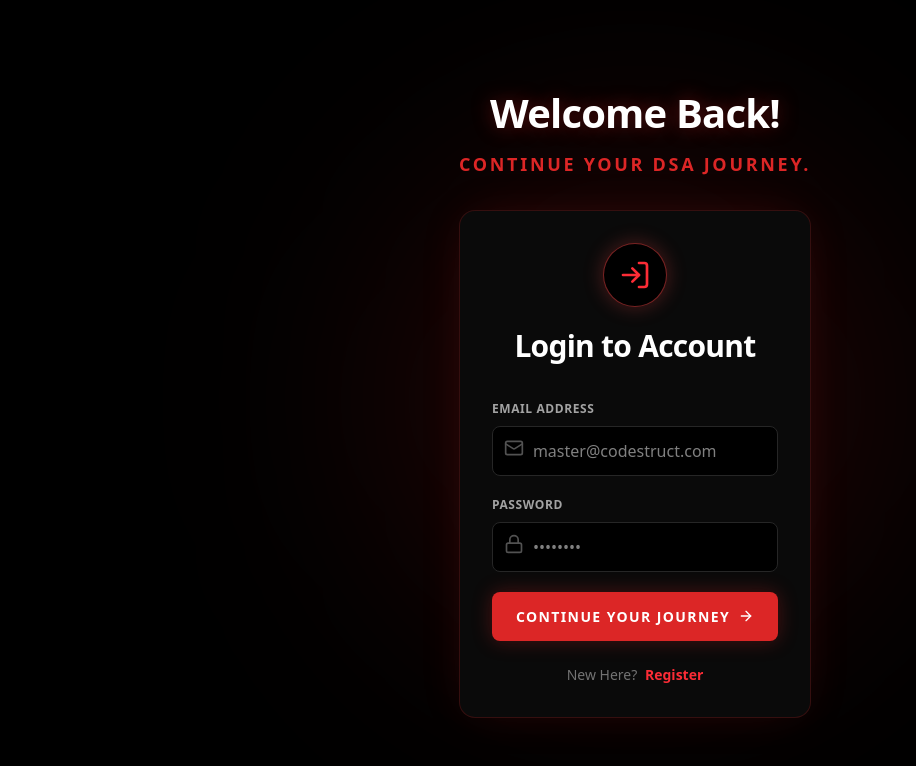
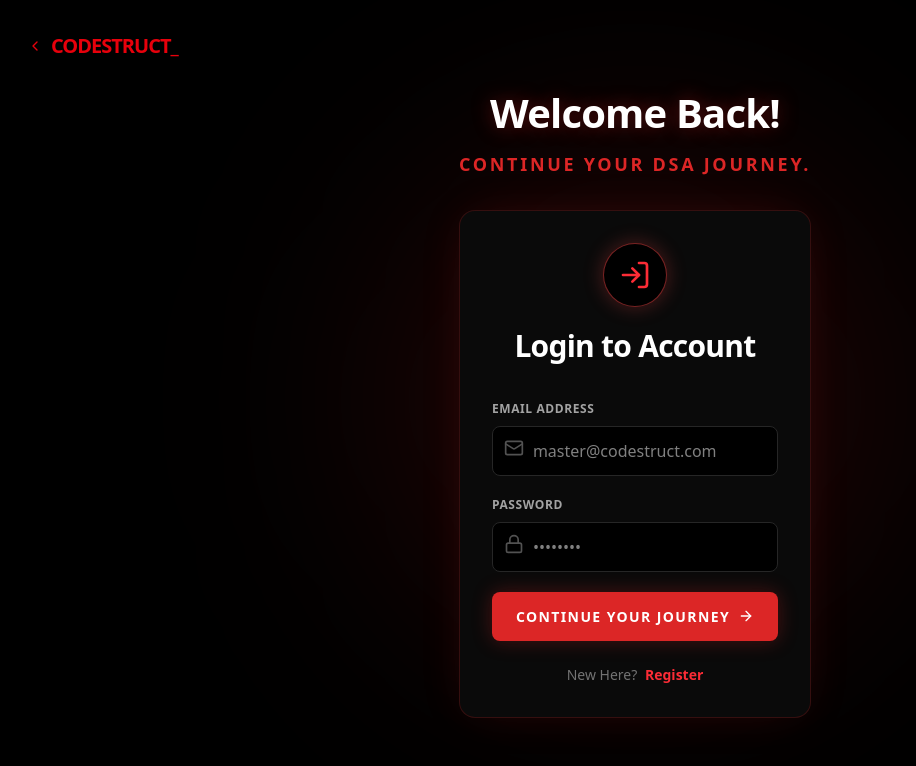
Before and after one commit to CodeStruct-DTI/codestruct, a Next.js app: page /login in a window 1280 px wide. Shown: the top 766 px of the page, without its empty margins (5-921 px from the left). Built offline with nearby package versions, Linux system fonts and the light colour scheme.

Commit message:
Added home page navigation to register&login pages

```diff
--- a/app/login/page.tsx
+++ b/app/login/page.tsx
@@ -1,18 +1,35 @@
 "use client";
 
-import styles from "../register/register.module.css"; // Reusing your sexy styles!
-import { LogIn, Mail, Lock, ArrowRight } from "lucide-react";
+import styles from "../register/register.module.css";
+import { LogIn, Mail, Lock, ArrowRight, ChevronLeft } from "lucide-react";
 import { motion } from "framer-motion";
+import Link from "next/link"; // For instant navigation
 
 export default function LoginPage() {
   return (
     <div className={styles.container}>
+      {/* Animated Glow Backdrop */}
       <motion.div
         initial={{ opacity: 0, scale: 0.8 }}
         animate={{ opacity: 1, scale: 1 }}
         transition={{ duration: 1.5 }}
         className={styles.glowBackdrop}
       />
+
+      {/* Direct Home Navigation - Consistent with Register Page */}
+      <Link href="/">
+        <motion.div
+          initial={{ opacity: 0, x: -20 }}
+          animate={{ opacity: 1, x: 0 }}
+          whileHover={{ x: -5 }}
+          className="fixed top-8 left-8 z-50 flex items-center gap-2 cursor-pointer group"
+        >
+          <ChevronLeft className="w-4 h-4 text-red-600 group-hover:text-red-500 transition-colors" />
+          <span className="text-xl font-black tracking-tighter text-red-600 group-hover:text-red-500 transition-colors uppercase">
+            CodeStruct_
+          </span>
+        </motion.div>
+      </Link>
 
       <div className={styles.contentWrapper}>
         <motion.div
@@ -36,7 +53,6 @@ export default function LoginPage() {
               whileHover={{ rotate: -15, scale: 1.1 }}
               className={styles.iconCircle}
             >
-              {/* LogIn icon for visual consistency */}
               <LogIn className="text-red-500 w-8 h-8" />
             </motion.div>
             <h2 className={styles.title}>Login to Account</h2>
@@ -81,7 +97,7 @@ export default function LoginPage() {
           </form>
 
           <p className="text-center mt-6 text-neutral-500 text-sm">
-            New Here? <a href="/register" className="text-red-500 font-bold ml-1 hover:underline">Register</a>
+            New Here? <Link href="/register" className="text-red-500 font-bold ml-1 hover:underline">Register</Link>
           </p>
         </motion.div>
       </div>
--- a/app/register/page.tsx
+++ b/app/register/page.tsx
@@ -1,8 +1,9 @@
 "use client";
 
 import styles from "./register.module.css";
-import { UserPlus, Mail, Lock, ArrowRight } from "lucide-react";
-import { motion } from "framer-motion"; // Import the magic
+import { UserPlus, Mail, Lock, ArrowRight, ChevronLeft } from "lucide-react";
+import { motion } from "framer-motion";
+import Link from "next/link"; // Required for fast internal navigation
 
 export default function RegisterPage() {
   return (
@@ -14,6 +15,21 @@ export default function RegisterPage() {
         transition={{ duration: 1.5 }}
         className={styles.glowBackdrop}
       />
+
+      {/* Direct Home Navigation - Top Left */}
+      <Link href="/">
+        <motion.div
+          initial={{ opacity: 0, x: -20 }}
+          animate={{ opacity: 1, x: 0 }}
+          whileHover={{ x: -5 }}
+          className="fixed top-8 left-8 z-50 flex items-center gap-2 cursor-pointer group"
+        >
+          <ChevronLeft className="w-4 h-4 text-red-600 group-hover:text-red-500 transition-colors" />
+          <span className="text-xl font-black tracking-tighter text-red-600 group-hover:text-red-500 transition-colors uppercase">
+            CodeStruct_
+          </span>
+        </motion.div>
+      </Link>
 
       <div className={styles.contentWrapper}>
         {/* Animated Intro Section */}
@@ -89,7 +105,7 @@ export default function RegisterPage() {
           </form>
 
           <p className="text-center mt-6 text-neutral-500 text-sm">
-            Already signed in? <a href="/login" className="text-red-500 font-bold ml-1 hover:underline">Login</a>
+            Already signed in? <Link href="/login" className="text-red-500 font-bold ml-1 hover:underline">Login</Link>
           </p>
         </motion.div>
       </div>
```
